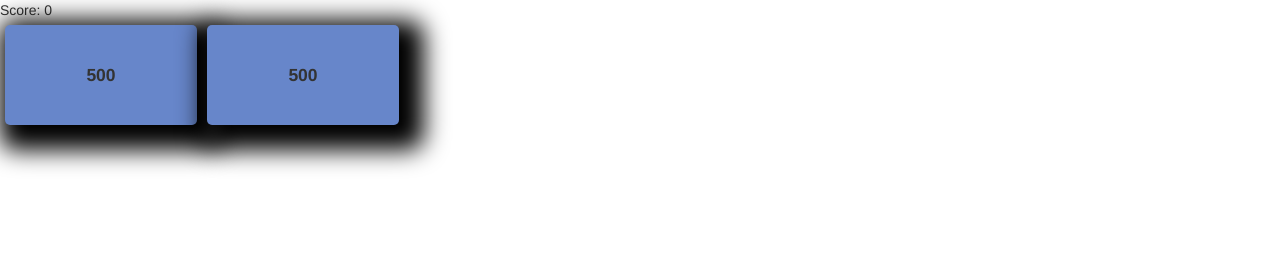
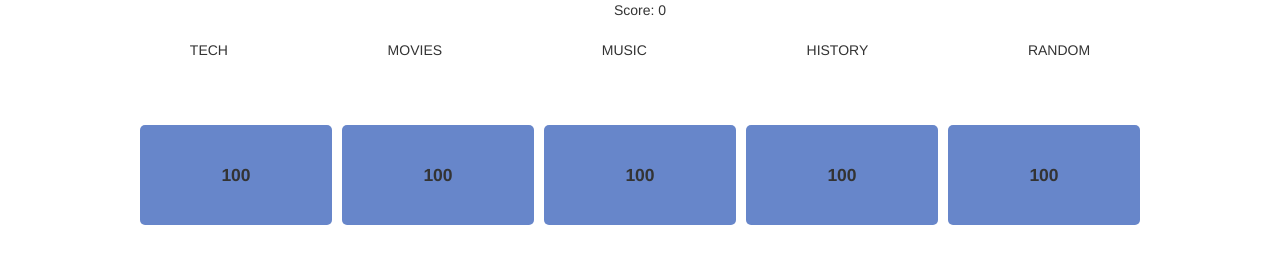
Before and after one commit to ddmilo/Jeopardy, a plain HTML site: page index.html in a window 1280 px wide. Drawn offline with nearby package versions, Linux system fonts and the light colour scheme.

Commit message:
Re-wrote game logic, need to write a win/lose function and then the game is pretty much finished

```diff
--- a/index.html
+++ b/index.html
@@ -15,42 +15,18 @@
 <div id='playerScore'>Score: 0</div>
 
   <div class="container">
-    <!-- <div class="gameBoard">
-      <table>
-        <tr class="history">
-          <td class = 'btn btn-success test'>100</td>
-          <td>200</td>
-          <td>300</td>
-          <td>400</td>
-          <td>500</td>
-        </tr>
-        <tr class="history">
-          <td class = 'btn btn-success test'>100</td>
-          <td>200</td>
-          <td>300</td>
-          <td>400</td>
-          <td>500</td>
-        </tr><tr class="history">
-          <td class = 'btn btn-success test'>100</td>
-          <td>200</td>
-          <td>300</td>
-          <td>400</td>
-          <td>500</td>
-        </tr><tr class="history">
-          <td class = 'btn btn-success test'>100</td>
-          <td>200</td>
-          <td>300</td>
-          <td>400</td>
-          <td>500</td>
-        </tr><tr class="history">
-          <td class = 'btn btn-success test'>100</td>
-          <td>200</td>
-          <td>300</td>
-          <td>400</td>
-          <td>500</td>
-        </tr>
-      </table>
-    </div> -->
+    	<div id="catagories">
+		<span>TECH</span>
+		<span>MOVIES</span>
+		<span>MUSIC</span>
+		<span>HISTORY</span>
+		<span>RANDOM</span>
+	</div>
+
+
+    <div id="score">
+		<div id="counter"></div>
+	</div>
   </div>
   <script src="https://code.jquery.com/jquery-3.2.1.min.js" integrity="sha256-hwg4gsxgFZhOsEEamdOYGBf13FyQuiTwlAQgxVSNgt4="
     crossorigin="anonymous"></script>
--- a/public/css/stylesheet.css
+++ b/public/css/stylesheet.css
@@ -1,8 +1,9 @@
-td {
-    padding: 10px;
-    color: red;
+body {
+    margin: 0;
+	margin-bottom: 100px;
+	font-family: helvetica;
+	text-align: center;
 }
-
 .gameBoard{
     display: flex;
     justify-content: center;
@@ -24,9 +25,16 @@ td {
 	text-align: center;
 	margin: 5px;
 	padding: 13px;
-	box-shadow: 10px 10px 25px 15px black;
 	border-radius: 5px;
 	font-size: 1.25em;
 	font-weight: bold;
 	transition: 2.5s;
 }
+
+#catagories {
+	display: flex;
+	justify-content: space-around;
+	align-content: center;
+	margin: 20px 40px;
+	padding-bottom: 40px;
+}
--- a/public/javascript/main.js
+++ b/public/javascript/main.js
@@ -2,15 +2,37 @@
 
 var questions = [{
     question: 'What does html stand for?',
-    answer : 'Hyper Text Markup Language',
-    points: 500
+    answer : 'hyper text markup language',
+    points: 100
+},
+    {
+    question: 'What does CDN stand for?',
+    answer : 'cdn',
+    points: 100
+
 },
     {
     question: 'What does html stand for?',
     answer : 'Hyper Text Markup Language',
-    points: 500
+    points: 100
 
-}];
+},
+    {
+    question: 'What does html stand for?',
+    answer : 'Hyper Text Markup Language',
+    points: 100
+
+},
+    {
+    question: 'What does html stand for?',
+    answer : 'Hyper Text Markup Language',
+    points: 100
+
+}
+
+];
+
+
 
 var playerScore = 0;
 
@@ -18,6 +40,9 @@ for(i=0; i < questions.length; i++){
     var tile = document.createElement('tiles');
     tile.className = 'tiles';
     tile.innerHTML = questions[i].points;
+    tile.setAttribute("question", questions[i].question);
+	tile.setAttribute("answer", questions[i].answer);
+	tile.setAttribute("points", questions[i].points);
     document.body.appendChild(tile);
 }
 
@@ -27,27 +52,38 @@ for(i=0; i < questions.length; i++){
 
 
 // function whenClicked(){
-//     var userInput = prompt(questionsAnswers[0].question).toLowerCase;
-//     if (userInput === questionsAnswers[0].answer){
+//     var userInput = prompt(this.getAttribute("question")).toLowerCase;
+//     if (userInput === questions.answer){
 //         alert('correct');
-//         playerScore += questionsAnswers[0].points;
+//         playerScore += questions.points;
 //         updateCashBet();
 //     }
 //     else {
 //         alert('wrong');
-//         playerScore -= questionsAnswers[0].points;
+//         playerScore -= questions.points;
 //         updateCashBet();
 //     }
 // }
 
-// function updateCashBet() {
-//   $('#playerScore').text('Score:  ' + playerScore.toString());
-// }
+function updateCashBet() {
+  $('#playerScore').text('Score:  ' + playerScore.toString());
+}
 
 
 // console.log(questionsAnswers[0].answer);
 
 
-// $('.test').click(function(){
-//     whenClicked();
-// });
+$('.tiles').click(function(){
+     var userInput = prompt(this.getAttribute("question"));
+     var points = this.getAttribute("points");
+     if (userInput === this.getAttribute("answer")){
+        alert('correct');
+        playerScore += parseInt(points);
+        updateCashBet();
+    }
+    else {
+        alert('wrong');
+        playerScore -= this.getAttribute("points");
+        updateCashBet();
+    }
+});
```
